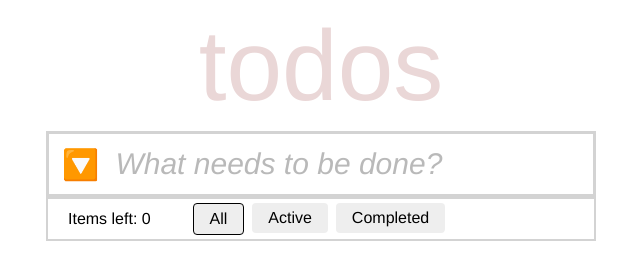
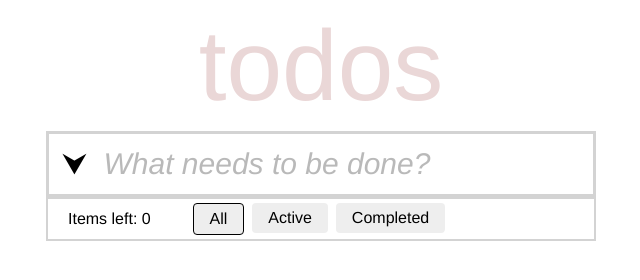
Before and after one commit to rickardthunborg/AlexRickardTODO, a website: page index.html in a window 1280 px wide. Shown: the whole page, without its empty margins (319-959 px from the left). Drawn offline with Linux system fonts and the light colour scheme.

Commit message:
potentiell pil

```diff
--- a/index.html
+++ b/index.html
@@ -14,7 +14,7 @@
     <h1>todos</h1>
     <div id="content">
         <div id="top">
-            <label><input id="toggle-all" name="toggle-all" type="checkbox">🔽</label>
+            <label><input id="toggle-all" name="toggle-all" type="checkbox">⮟</label>
             <form id="todo-form">
                 <input type="text" id="todo-title" placeholder="What needs to be done?">
             </form>
```
